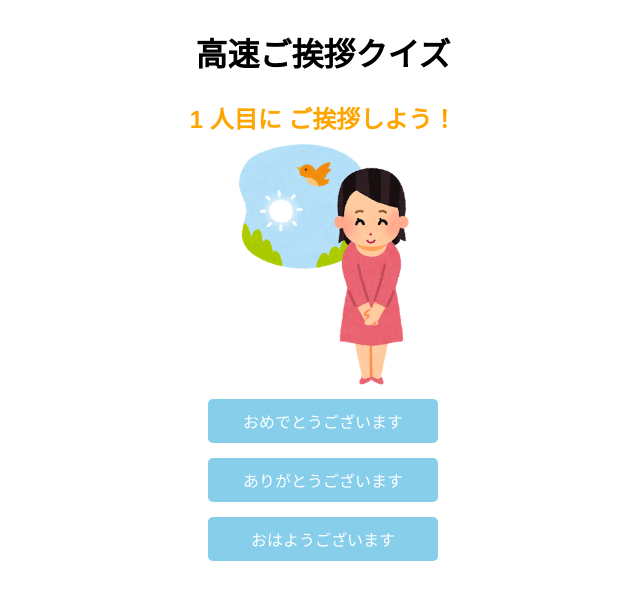
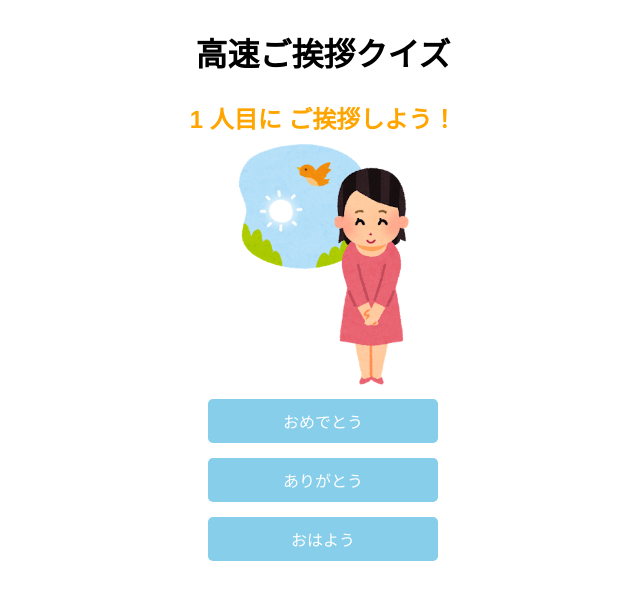
Before and after one commit to pakira-56A/what-to-eat, a React (Create React App) app: page / in a window 1280 px wide. Shown: the top 600 px of the page, without its empty margins (317-957 px from the left). Built offline with nearby package versions, Linux system fonts and the light colour scheme.

Commit message:
add: クイズの問題を追加

```diff
--- a/src/quiz-app.jsx
+++ b/src/quiz-app.jsx
@@ -5,8 +5,13 @@ import { useState, useEffect } from "react"
 const quizData = [
   {
     image: "/images/おはよう.png",
-    correctAnswer: "おはようございます",
-    incorrectAnswers: ["ありがとうございます", "おめでとうございます"],
+    correctAnswer: "おはよう",
+    incorrectAnswers: ["ありがとう", "おめでとう"],
+  },
+  {
+    image: "/images/おやすみ.png",
+    correctAnswer: "おやすみ",
+    incorrectAnswers: ["はじめまして", "おくやみ"],
   },
   {
     image: "/images/ごちそうさま.png",
```
Also changed, not shown: public/images/おやすみ.png (added).
